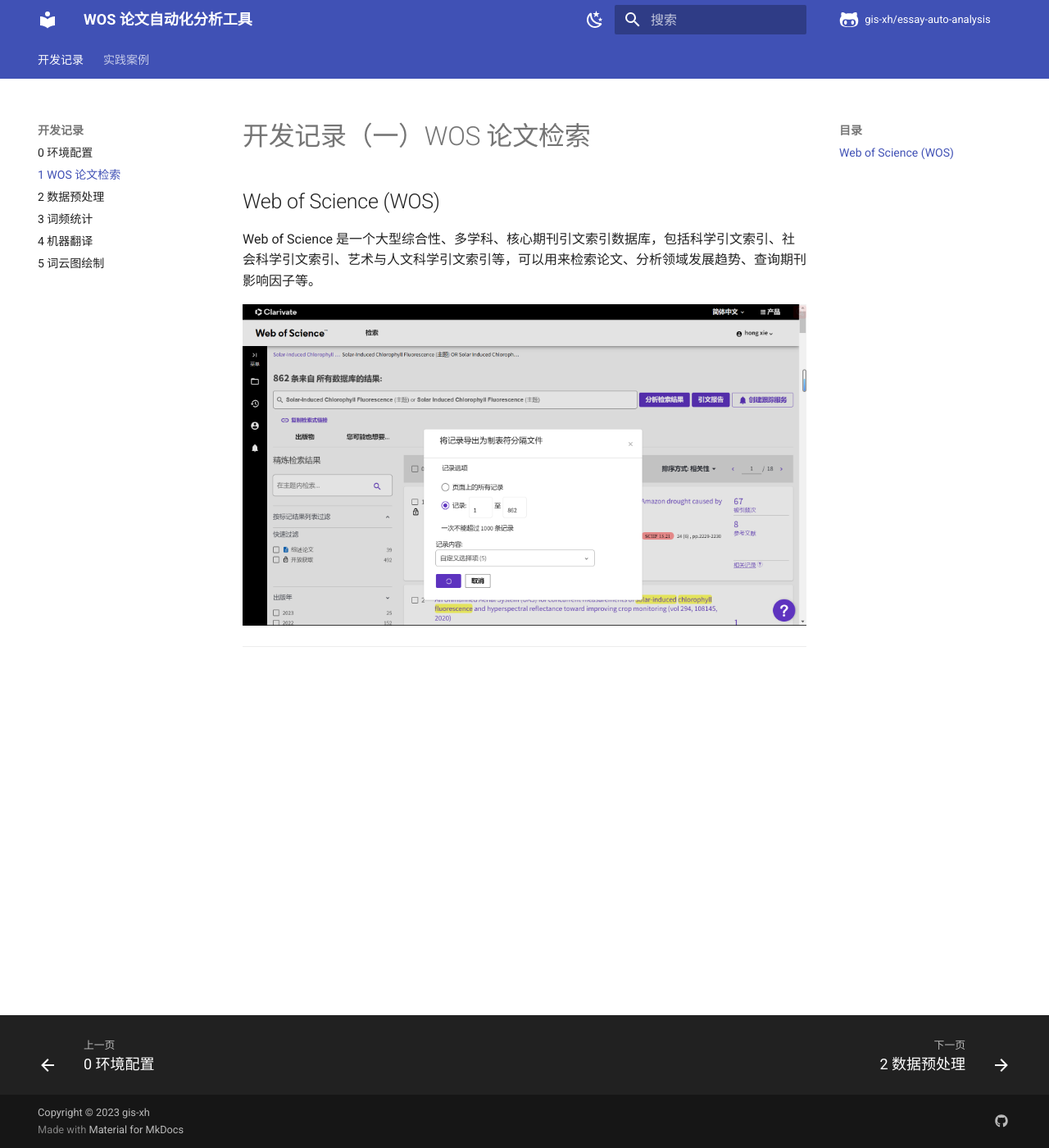
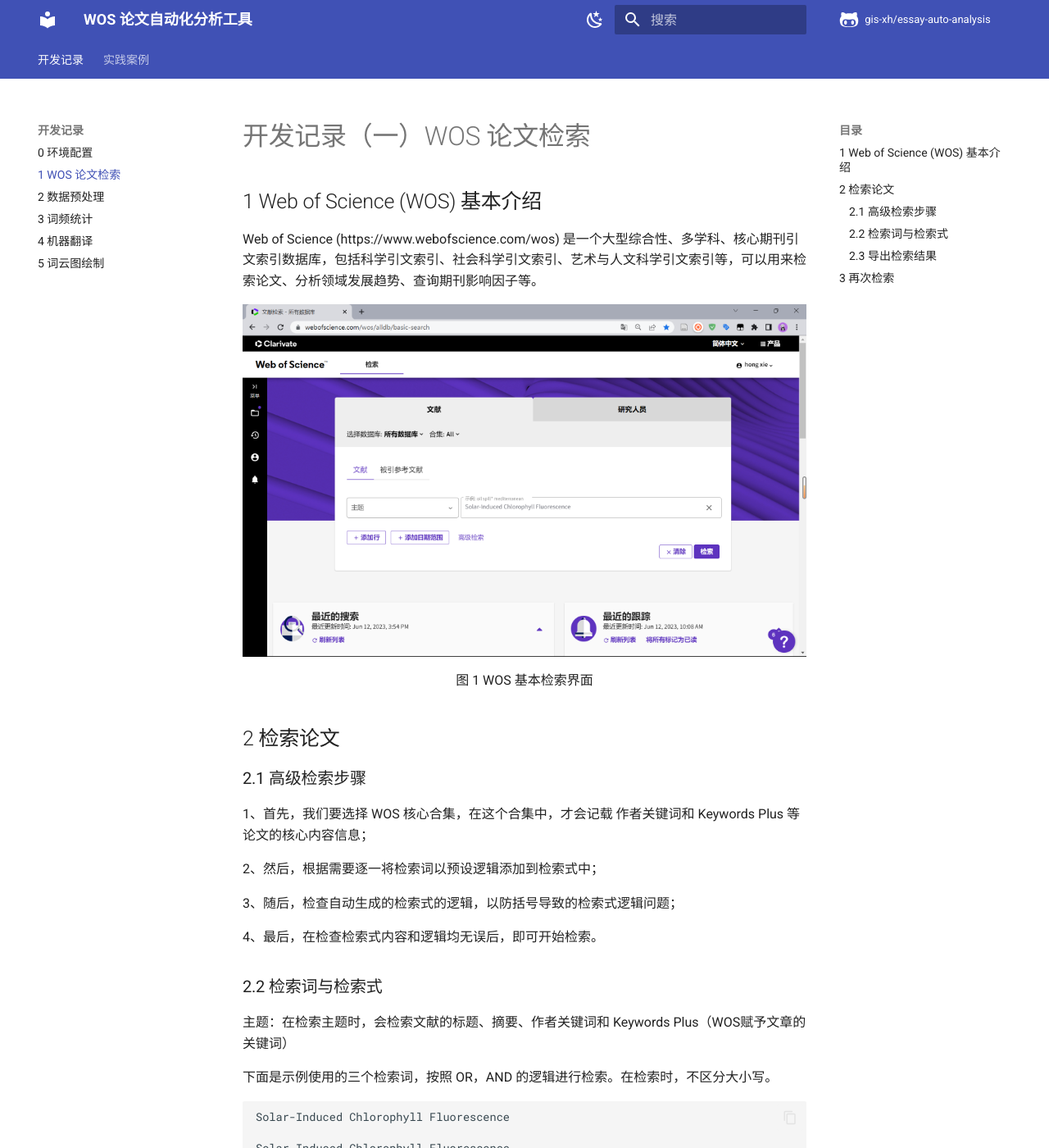
Before and after one commit to gis-xh/essay-auto-analysis, an MkDocs documentation site: the page built from docs/Dev/01wos_search.md, in a window 1280 px wide and 1400 px high. Shown: the whole window at 82% size. Built offline with MkDocs 1.6.1 and Material for MkDocs 9.7.7, drawn with Linux system fonts in a browser that asks for light colours; comment, search, counter and statistics services are not loaded; some of the changed text lies outside the part shown.

Commit message:
1. 添加了 WOS 检索的文档描述； 2. 将数据清洗划分为独立模块

````diff
--- a/docs/Dev/01wos_search.md
+++ b/docs/Dev/01wos_search.md
@@ -2,8 +2,72 @@
 
 
 
-## Web of Science (WOS)
+## 1 Web of Science (WOS) 基本介绍
 
-Web of Science 是一个大型综合性、多学科、核心期刊引文索引数据库，包括科学引文索引、社会科学引文索引、艺术与人文科学引文索引等，可以用来检索论文、分析领域发展趋势、查询期刊影响因子等。
+Web of Science (https://www.webofscience.com/wos) 是一个大型综合性、多学科、核心期刊引文索引数据库，包括科学引文索引、社会科学引文索引、艺术与人文科学引文索引等，可以用来检索论文、分析领域发展趋势、查询期刊影响因子等。
 
-![image-20230316232232340](./img/image-20230316232232340.png)
+![image-20230612160100706](./img/image-20230612160100706.png)
+
+<center>图 1 WOS 基本检索界面</center>
+
+
+
+## 2 检索论文
+
+### 2.1 高级检索步骤
+
+1、首先，我们要选择 WOS 核心合集，在这个合集中，才会记载 作者关键词和 Keywords Plus 等论文的核心内容信息；
+
+2、然后，根据需要逐一将检索词以预设逻辑添加到检索式中；
+
+3、随后，检查自动生成的检索式的逻辑，以防括号导致的检索式逻辑问题；
+
+4、最后，在检查检索式内容和逻辑均无误后，即可开始检索。
+
+### 2.2 检索词与检索式
+
+主题：在检索主题时，会检索文献的标题、摘要、作者关键词和 Keywords Plus（WOS赋予文章的关键词）
+
+下面是示例使用的三个检索词，按照 OR，AND 的逻辑进行检索。在检索时，不区分大小写。
+
+```
+Solar-Induced Chlorophyll Fluorescence
+
+Solar Induced Chlorophyll Fluorescence
+
+Agriculture
+```
+
+得到检索式如下：
+
+```
+(TS=(Solar-Induced Chlorophyll Fluorescence) OR TS=(Solar Induced Chlorophyll Fluorescence)) AND TS=(Agriculture)
+```
+
+![image-20230612162457411](./img/image-20230612162457411.png)
+
+<center>图 2 WOS 高级检索示例</center>
+
+### 2.3 导出检索结果
+
+在导出时，设置记录内容为：完整记录，则会将检索到的论文全部相关信息导出到 Excel 表格中。
+
+![image-20230612162552944](./img/image-20230612162552944.png)
+
+<center>图 3 导出检索结果的完整记录</center>
+
+
+
+## 3 再次检索
+
+由于检索结果的过少，并且我们想检索 SIF 与农业相关的文献，所以我们将检索式调整成如下形式：
+
+```
+(TS=(Solar-Induced Chlorophyll Fluorescence) OR TS=(Solar Induced Chlorophyll Fluorescence)) AND (TS=(Agriculture) OR TS=(Yield) OR TS=(Crop))
+```
+
+在扩大检索范围后，文献的数量从 30 篇增加到了 260 篇，我们将结果重新导出即可。需要注意的是，想要导出所有文献，必须选择如下内容。
+
+![image-20230612170521674](./img/image-20230612170521674.png)
+
+<center>图 4 重新检索的结果</center>
````
Also changed, not shown: docs/design_concept.md (added, +27 -0 lines), docs/Dev/img/image-20230316232232340.png (deleted), docs/Dev/img/image-20230612160100706.png (added), docs/Dev/img/image-20230612162457411.png (added), docs/Dev/img/image-20230612162552944.png (added), docs/Dev/img/image-20230612170521674.png (added), 5 other files.
